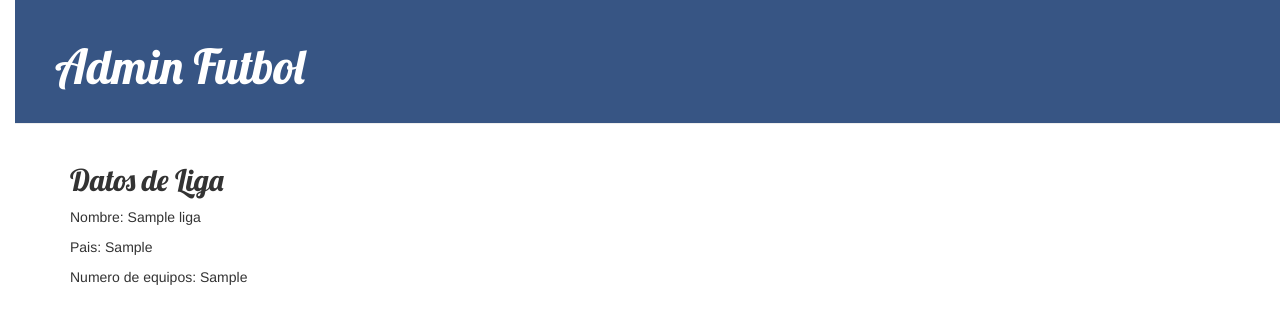
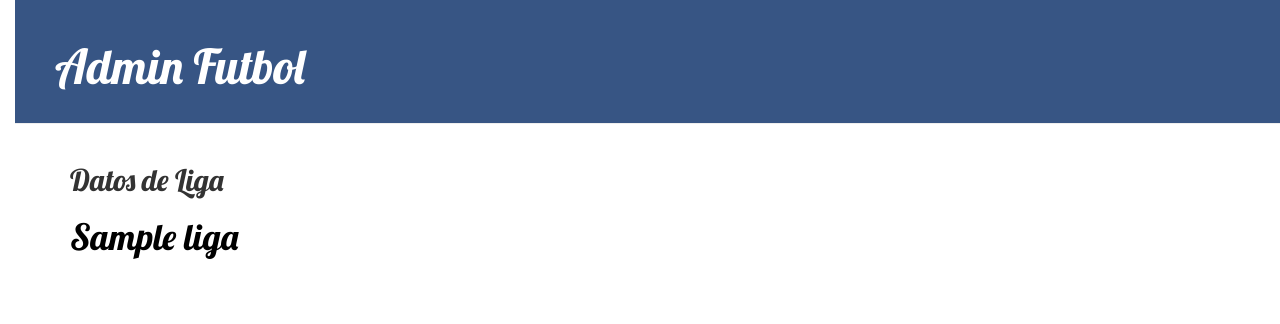
Before and after one commit to Andre8tr/proyectoF, a Django app: page / in a window 1280 px wide. Shown: the top 324 px of the page. Run offline with Django 3.2, Linux system fonts and the light colour scheme; tables that the repository leaves empty hold one stand-in row (values such as "Sample post"); some libraries are stand-ins or nearby versions.

Commit message:
Se pueden ver ligas y equipos por separado

```diff
--- a/ligas/templates/ligas/post_ligas.html
+++ b/ligas/templates/ligas/post_ligas.html
@@ -3,9 +3,9 @@
 {% for post in ligas %}
    <div class="post">
      <h2> Datos de Liga </h1>
-       <p>Nombre: {{ post.name }}</p>
-       <p>Pais: {{ post.pais }}</p>
-       <p>Numero de equipos: {{ post.numero }}</p>
+         <h1><a href="{% url 'ligas.views.post_detail' pk=post.pk %}">{{ post.name }}</a></h1>
+       <!--<p>Pais: {{ post.pais }}</p>
+       <p>Numero de equipos: {{ post.numero }}</p>-->
 
    </div>
 {% endfor %}
--- a/ligas/urls.py
+++ b/ligas/urls.py
@@ -3,7 +3,8 @@ from . import views
 
 urlpatterns = [
         url(r'^$', views.post_ligas),
-        url(r'^$', views.post_equipos),
+        url(r'^post/(?P<pk>[0-9]+)/$', views.post_detail),
+        #url(r'^$', views.post_equipos),
         #url(r'^$', views.post_ligas),
 
 
--- a/ligas/views.py
+++ b/ligas/views.py
@@ -1,5 +1,6 @@
 from django.shortcuts import render
 from .models import Liga,Equipo
+from django.shortcuts import render, get_object_or_404
 
 # Create your views here.
 def post_ligas(request):
@@ -9,3 +10,7 @@ def post_ligas(request):
 def post_equipos(request):
         equipos = Equipo.objects.order_by('nombre')
         return render(request, 'ligas/post_equipos.html', {'equipos':equipos})
+
+def post_detail(request, pk):
+        post = get_object_or_404(Liga, pk=pk)
+        return render(request, 'ligas/post_detail.html', {'post': post})
```
Also changed, not shown: ligas/templates/ligas/post_detail.html (added, +10 -0 lines).
